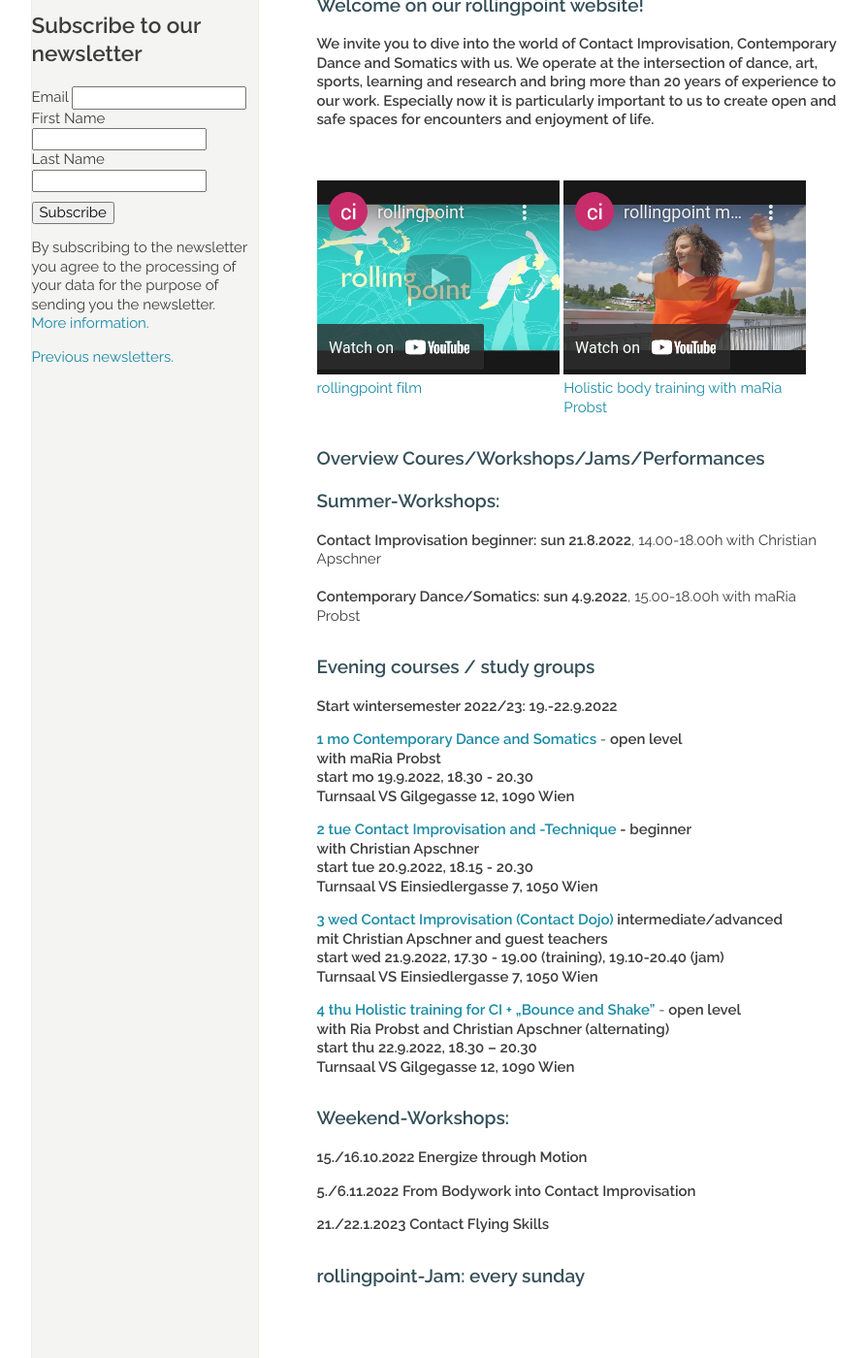
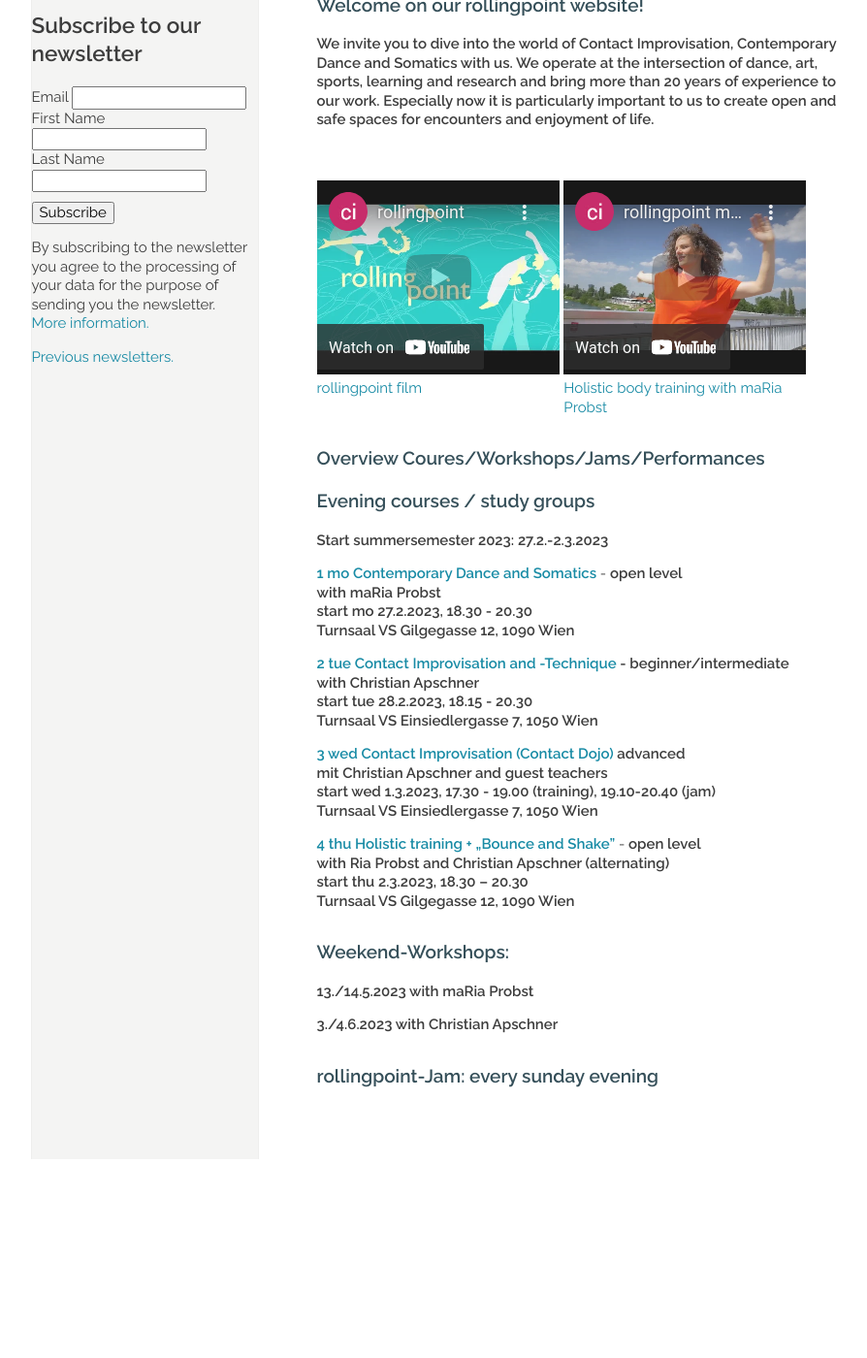
Before and after one commit to manulari/rollingpointat, a Jekyll site: the page built from _pages_en/en.md, in a window 1280 px wide and 1400 px high, scrolled down 642 px. Shown: the whole window at 97% size, without its empty margins (152-1046 px from the left). Built offline with Jekyll 4.4.1, drawn with Linux system fonts in a browser that asks for light colours; comment, search, counter and statistics services are not loaded; after the commit the page ends 1837 px from its top, so only the background shows below that.

Commit message:
Update page (en) “en”

```diff
--- a/_pages_en/en.md
+++ b/_pages_en/en.md
@@ -22,46 +22,38 @@ other_lang: /
 
 ### Overview Coures/Workshops/Jams/Performances
 
-### Summer-Workshops:
-
-**Contact Improvisation beginner: sun 21.8.2022**, 14.00-18.00h with Christian Apschner\
-\
-**Contemporary Dance/Somatics: sun 4.9.2022**, 15.00-18.00h with maRia Probst
-
 ### Evening courses / study groups
 
-**Start wintersemester 2022/23: 19.-22.9.2022**
+**Start summersemester 2023: 27.2.-2.3.2023**
 
 **[1 mo Contemporary Dance and Somatics](/en/kurse#mo)** - **open level**\
 **with maRia Probst**  \
-**start mo 19.9.2022, 18.30 - 20.30**\
+**start mo 27.2.2023, 18.30 - 20.30**\
 **Turnsaal VS Gilgegasse 12, 1090 Wien**
 
-**[2 tue Contact Improvisation and -Technique ](/en/kurse#di)- beginner**\
+**[2 tue Contact Improvisation and -Technique ](/en/kurse#di)- beginner/intermediate**\
 **with Christian Apschner**\
-**start tue 20.9.2022, 18.15 - 20.30**\
+**start tue 28.2.2023, 18.15 - 20.30**\
 **Turnsaal VS Einsiedlergasse 7, 1050 Wien**
 
-**[3 wed Contact Improvisation (Contact Dojo)](/en/kurse#mi) intermediate/advanced**\
+**[3 wed Contact Improvisation (Contact Dojo)](/en/kurse#mi) advanced**\
 **mit Christian Apschner and guest teachers**\
-**start wed 21.9.2022, 17.30 - 19.00 (training), 19.10-20.40 (jam)**\
+**start wed  1.3.2023, 17.30 - 19.00 (training), 19.10-20.40 (jam)**\
 **Turnsaal VS Einsiedlergasse 7, 1050 Wien**
 
-**[4 thu Holistic training for CI + „Bounce and Shake"](/en/kurse#do)** - **open level**\
+**[4 thu Holistic training + „Bounce and Shake"](/en/kurse#do)** - **open level**\
 **with Ria Probst and Christian Apschner (alternating)**\
-**start thu 22.9.2022, 18.30 – 20.30**\
+**start thu 2.3.2023, 18.30 – 20.30**\
 **Turnsaal VS Gilgegasse 12, 1090 Wien**
 
 ### Weekend-Workshops:
 
-**15./16.10.2022 Energize through Motion**
+**13./14.5.2023 with maRia Probst**
 
-**5./6.11.2022 From Bodywork into Contact Improvisation**
-
-**21./22.1.2023 Contact Flying Skills**
-
-### **rollingpoint-Jam: every sunday**
+**3./4.6.2023 with Christian Apschner**
 
 
 
+### **rollingpoint-Jam: every sunday evening**
+
 &nbsp;
```
